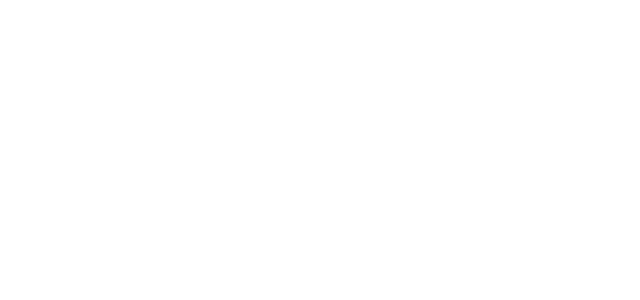
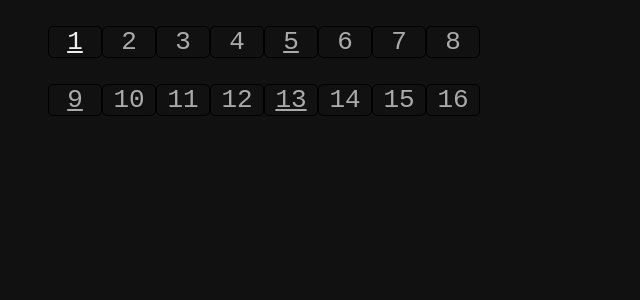
Before and after one commit to pluvial/ztrkr, a SvelteKit app: page / in a window 1280 px wide. Shown: the top 300 px of the page, without its empty margins (0-640 px from the left). Built offline with nearby package versions, Linux system fonts and the light colour scheme.

Commit message:
Add 2x8 sequencer keys

```diff
--- /dev/null
+++ b/src/lib/Keys.svelte
@@ -0,0 +1,53 @@
+<script lang="ts">
+	export let highlighted: string[] = [];
+	export let pressed: string[] = [];
+
+	const blocks = [
+		['a', 's', 'd', 'f'],
+		['g', 'h', 'j', 'k'],
+		['z', 'x', 'c', 'v'],
+		['b', 'n', 'm', ','],
+	];
+
+	const row1 = [...blocks[0], ...blocks[1]];
+	const row2 = [...blocks[2], ...blocks[3]];
+	const rows = [row1, row2];
+</script>
+
+{#each rows as row, r}
+	<ol>
+		{#each row as key, c}
+			<li class:highlighted={highlighted.includes(key)} class:pressed={pressed.includes(key)}>
+				{r * 8 + c + 1}
+			</li>
+		{/each}
+	</ol>
+{/each}
+
+<style>
+	ol {
+		display: flex;
+		list-style: none;
+		font-size: 2em;
+	}
+
+	li {
+		width: 2em;
+		border: 1px solid black;
+		border-radius: 0.2em;
+		text-align: center;
+	}
+
+	li:nth-child(4n + 1) {
+		text-decoration: underline;
+	}
+
+	li.highlighted {
+		color: #eee;
+	}
+
+	li.pressed {
+		color: red;
+		border-color: red;
+	}
+</style>
--- /dev/null
+++ b/src/routes/+layout.svelte
@@ -0,0 +1,5 @@
+<script>
+	import './styles.css';
+</script>
+
+<slot />
--- a/src/routes/+page.svelte
+++ b/src/routes/+page.svelte
@@ -1,18 +1,31 @@
 <script lang="ts">
 	import { onMount } from 'svelte';
+	import Keys from '$lib/Keys.svelte';
+
+	// let pressed: string[] = [];
+	// let pressed: Record<string, boolean> = {};
+	let pressed = new Set<string>();
 
 	function keydown(event: KeyboardEvent) {
 		const { code, key, altKey, ctrlKey, shiftKey } = event;
+		// debug logging
 		console.log(event);
 		console.log({ code, key, altKey, ctrlKey, shiftKey });
-		// TODO
+
+		// pressed[key] = true;
+		pressed.add(key);
+		pressed = pressed;
 	}
 
 	function keyup(event: KeyboardEvent) {
 		const { code, key, altKey, ctrlKey, shiftKey } = event;
+		// debug logging
 		console.log(event);
 		console.log({ code, key, altKey, ctrlKey, shiftKey });
-		// TODO
+
+		// pressed[key] = false;
+		pressed.delete(key);
+		pressed = pressed;
 	}
 
 	function midimessage(event: WebMidi.MIDIMessageEvent) {
@@ -49,4 +62,7 @@
 	});
 </script>
 
+<!-- <Keys pressed={Object.keys(pressed)} /> -->
+<Keys highlighted={['a']} pressed={[...pressed.keys()]} />
+
 <svelte:window on:keydown={keydown} on:keyup={keyup} />
--- /dev/null
+++ b/src/routes/styles.css
@@ -0,0 +1,5 @@
+body {
+	background-color: #111;
+	color: #aaa;
+	font-family: monospace;
+}
```
